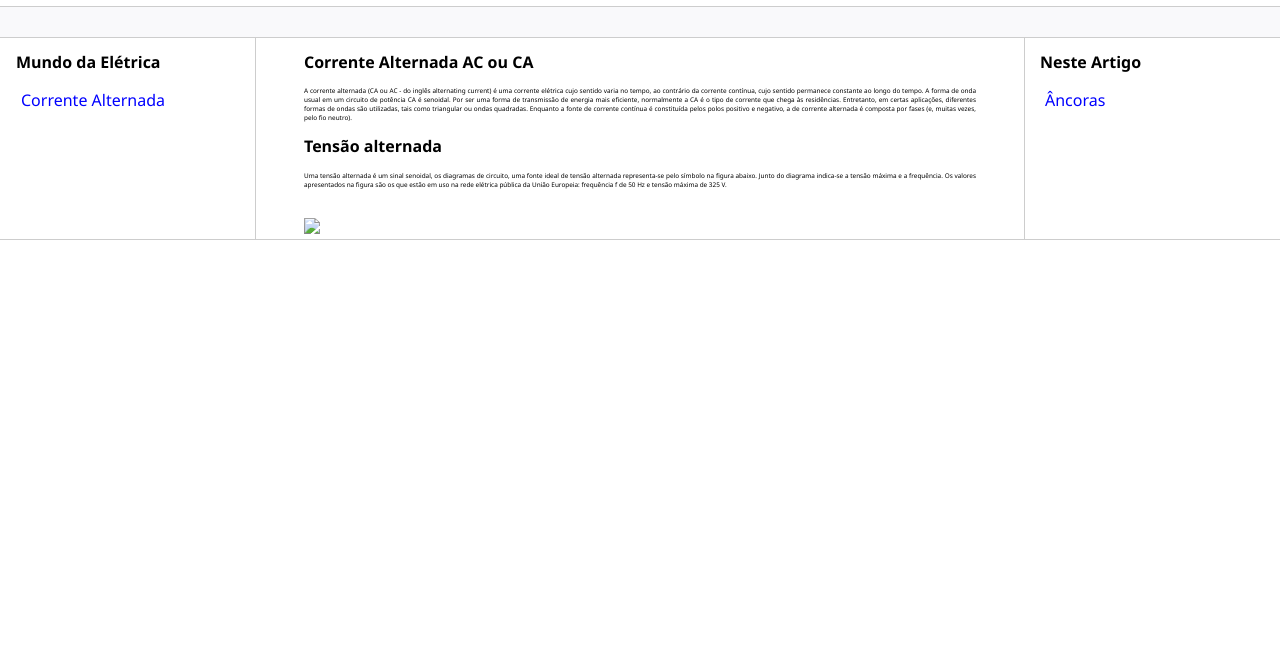
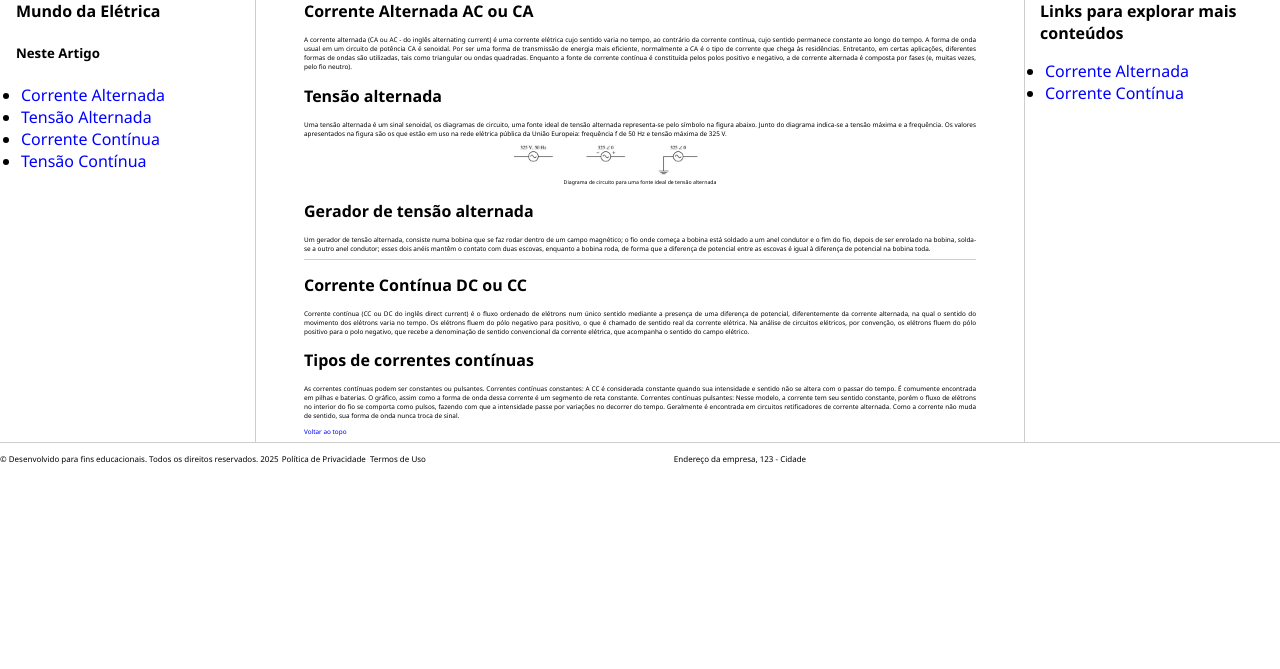
Before and after one commit to emilsonnp/Recriando-Wikipedia, a plain HTML site: page index.html in a window 1280 px wide. Shown: the part 131-800 px from the top of the page. Drawn offline with Linux system fonts and the light colour scheme.

Commit message:
Update e Css

```diff
--- a/assets/css/style.css
+++ b/assets/css/style.css
@@ -3,8 +3,14 @@ body, html {
     padding: 0;
     font-family: 'Segoe UI', Tahoma, Geneva, Verdana, sans-serif;
 }
-ul { list-style: none; padding-left: 5px; }
-a { color:blue; text-decoration: none;}
+ul {
+    list-style-type: disc;
+    padding-left: 5px;
+}
+a {
+    color:blue;
+    text-decoration: none;
+}
 .bar {
     background-color: #f9f9fb;
     padding:15px;
@@ -25,6 +31,7 @@ a { color:blue; text-decoration: none;}
 .footer {
     min-height: 100px;
     border-top: solid 1px #cdcdcd;
+    text-align: center;
 }
 .anchors {
     border-left: solid 1px #cdcdcd;
@@ -47,4 +54,42 @@ h2 {
 h1 {
     font-size: 2rem;
     text-align: center;
+    text-justify: inter-word;
 }
+.logo {
+    display: flex;
+    align-items: center;
+    gap: 10px;
+
+}
+.alternada {
+    margin-top: 5px;
+    margin-bottom: 5px;
+    margin-inline-start: -25px;
+}
+#diagrama {
+    font-size: 0.325rem;
+    text-align: center;
+    margin-top: -10px;
+}
+.dc {
+   border-top: solid 1px #cdcdcd;
+}
+address {
+    margin-left: 200px;
+    font-style: normal;
+    font-size: 0.5rem;
+    margin-top: -19px;
+}
+footer p {
+    color: black;
+    font-size: 0.5rem;
+    margin-top: 10px;
+}
+footer p a {
+    color: black;
+    margin-left: 0px;
+    text-align: center;
+    font-size: 8px;
+    padding: 1px;
+}
--- a/index.html
+++ b/index.html
@@ -4,14 +4,16 @@
     <meta charset="UTF-8">
     <meta http-equiv="X-UA-Compatible" content="IE=edge">
     <meta name="viewport" content="width=device-width, initial-scale=1.0">
-    <title>Página Principal</title>
+    <title>Wikipedia do Mundo da Elétrica</title>
     <link rel="stylesheet" href="assets/css/style.css">
 </head>
 <body>
 
     <div>
         <div class="logo">
-            <img src="assets/imagens/Wikipedia-logo_(inverse).png" width="50"/>
+            <figure>
+                <img src="assets/imagens/Wikipedia-logo_(inverse).png" width="50" alt="Logo-tipo Wikipedia"/>
+            </figure>
             <h1>Wikipedia do Mundo da Elétrica</h1>
         </div>
     </div>
@@ -21,35 +23,67 @@
     <div class="content">
         <div class="sidebar">
             <h2>Mundo da Elétrica</h2>
+            <h5>Neste Artigo</h5>
             <ul>
-                <li><a href="#">Corrente Alternada</a></li>
+                <li><a href="#AC">Corrente Alternada</a></li>
+                <li><a href="#V-ac">Tensão Alternada</a></li>
+                <li><a href="#DC">Corrente Contínua</a></li>
+                <li><a href="#V-dc">Tensão Contínua</a></li>
             </ul>
         </div>
 
         <div class="main">
-            <h2> Corrente Alternada AC ou CA </h2>
+            <h2 id="AC"> Corrente Alternada AC ou CA </h2>
             <p>A corrente alternada (CA ou AC - do inglês alternating current) é uma corrente elétrica cujo sentido varia no tempo,
                  ao contrário da corrente contínua, cujo sentido permanece constante ao longo do tempo. A forma de onda usual em um circuito de potência CA é senoidal. Por ser uma forma de transmissão de energia mais eficiente, normalmente a CA é o tipo de corrente que chega às residências. Entretanto, em certas aplicações, diferentes formas de ondas são utilizadas, tais como triangular ou ondas quadradas. Enquanto a fonte de corrente contínua é constituída pelos polos positivo e negativo,
                 a de corrente alternada é composta por fases (e, muitas vezes, pelo fio neutro).</p>
 
-                <h2>Tensão alternada</h2>
+                <h2 id="V-ac">Tensão alternada</h2>
                 <p>Uma tensão alternada é um sinal senoidal, os diagramas de circuito, uma fonte ideal de tensão alternada representa-se pelo símbolo na figura abaixo. Junto do diagrama indica-se a tensão máxima e a frequência.
                     Os valores apresentados na figura são os que estão em uso na rede elétrica pública da União Europeia: frequência
                     f de 50 Hz e tensão máxima de 325 V.</p>
-                    <br>
-                <img src="assets/imagens/tensao-alternada.png" width="100"/>
+                <figure class="alternada">
+                    <img src="assets/imagens/tensao_alternada.png" width="200" alt="Diagrama de circuito para uma fonte ideal de tensão alternada "/>
+                </figure>
+                <figcaption id="diagrama">Diagrama de circuito para uma fonte ideal de tensão alternada </figcaption>
+                <h2>Gerador de tensão alternada</h2>
+                <p>Um gerador de tensão alternada, consiste numa bobina que se faz rodar dentro de um campo magnético; o fio onde começa a bobina está soldado a um anel condutor e o fim do fio, depois de ser enrolado na bobina, solda-se a outro anel condutor; esses dois anéis mantêm o contato com duas escovas, enquanto a bobina roda,
+                    de forma que a diferença de potencial entre as escovas é igual à diferença de potencial na bobina toda.</p>
+            <div class="dc">
+                <h2 id="DC"> Corrente Contínua DC ou CC </h2>
+                <p>Corrente contínua (CC ou DC do inglês direct current) é o fluxo ordenado de elétrons num único sentido mediante a presença de uma diferença de potencial, diferentemente da corrente alternada, na qual o sentido do movimento dos elétrons varia no tempo.
+                    Os elétrons fluem do pólo negativo para positivo, o que é chamado de sentido real da corrente elétrica.
+                    Na análise de circuitos elétricos, por convenção, os elétrons fluem do pólo positivo para o polo negativo, que recebe a denominação de sentido convencional da corrente elétrica, que acompanha o sentido do campo elétrico.</p>
+                <h2 id="V-dc">Tipos de correntes contínuas</h2>
+                <p>As correntes contínuas podem ser constantes ou pulsantes.
+                Correntes contínuas constantes: A CC é considerada constante quando sua intensidade e sentido não se altera com o passar do tempo. É comumente encontrada em pilhas e baterias.
+                O gráfico, assim como a forma de onda dessa corrente é um segmento de reta constante.
+                Correntes contínuas pulsantes: Nesse modelo, a corrente tem seu sentido constante, porém o fluxo de elétrons no interior do fio se comporta como pulsos, fazendo com que a intensidade passe por variações no decorrer do tempo. Geralmente é encontrada em circuitos retificadores de corrente alternada.
+                Como a corrente não muda de sentido, sua forma de onda nunca troca de sinal.</p>
+                <p><a href="#AC">Voltar ao topo</a></p>
+
+            </div>
         </div>
-
         <div class="anchors">
-            <h2>Neste Artigo</h2>
+            <h2>Links para explorar mais conteúdos</h2>
             <ul>
-                <li><a href="#">Âncoras</a></li>
+                <li><a href="https://pt.wikipedia.org/wiki/Corrente_alternada" alt="Link para artigo sobre Corrente Alternada na Wikipédia">Corrente Alternada</a></li>
+                <li><a href="https://pt.wikipedia.org/wiki/Corrente_cont%C3%ADnua" alt="Link para artigo sobre Corrente Contínua na Wikipédia">Corrente Contínua</a></li>
             </ul>
         </div>
     </div>
 
     <div class="footer">
+        <footer>
+        <p>&copy; Desenvolvido para fins educacionais. Todos os direitos reservados. 2025
+                        <a href="#">Política de Privacidade</a>
+                        <a href="#">Termos de Uso</a>
+                      </p>
+                      <address>
+                        Endereço da empresa, 123 - Cidade
+                      </address>
 
+        </footer>
     </div>
 </body>
 </html>
```
